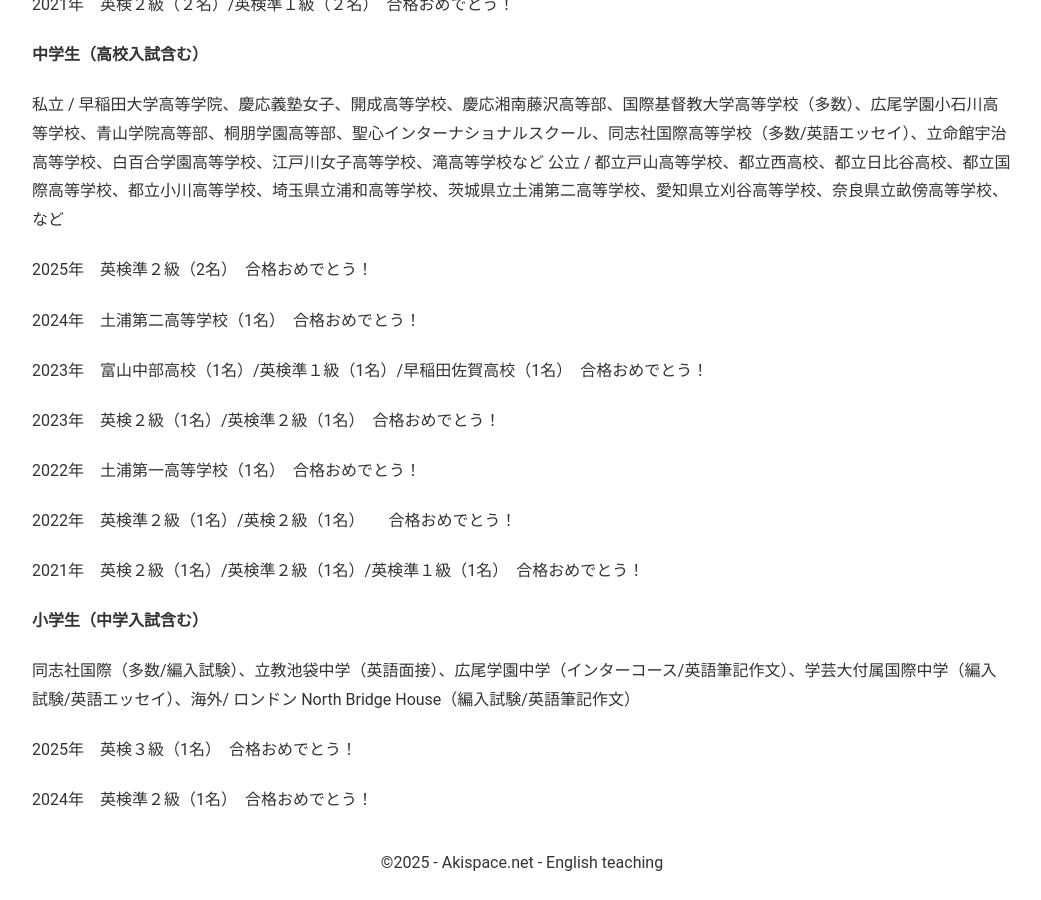
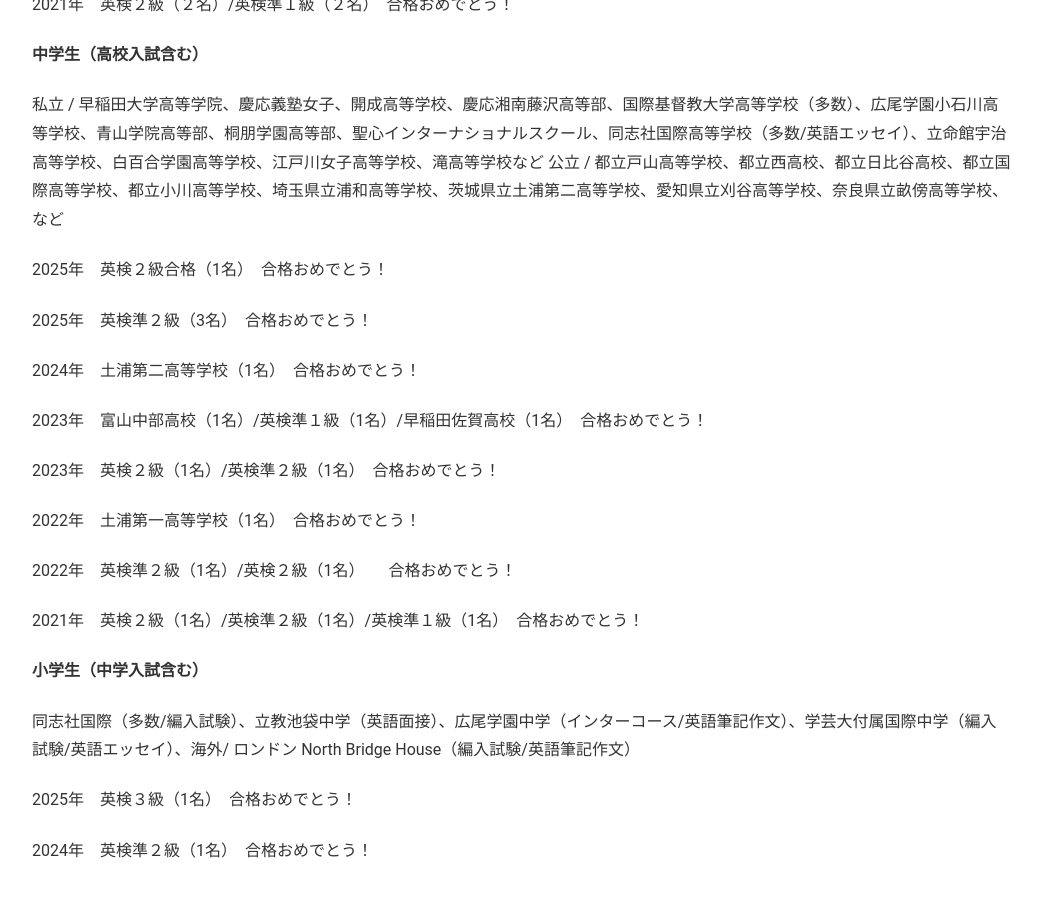
Before and after one commit to phocean/akispace, a Jekyll site: the page built from exam_results.md, in a window 1280 px wide and 900 px high, scrolled down 1102 px. Shown: the whole window, without its empty margins (118-1159 px from the left). Built offline with Jekyll 4.4.1, drawn with Linux system fonts in a browser that asks for light colours.

Commit message:
Update exam_results.md

```diff
--- a/exam_results.md
+++ b/exam_results.md
@@ -42,7 +42,9 @@
 
 私立 / 早稲田大学高等学院、慶応義塾女子、開成高等学校、慶応湘南藤沢高等部、国際基督教大学高等学校（多数）、広尾学園小石川高等学校、青山学院高等部、桐朋学園高等部、聖心インターナショナルスクール、同志社国際高等学校（多数/英語エッセイ）、立命館宇治高等学校、白百合学園高等学校、江戸川女子高等学校、滝高等学校など   公立 / 都立戸山高等学校、都立西高校、都立日比谷高校、都立国際高等学校、都立小川高等学校、埼玉県立浦和高等学校、茨城県立土浦第二高等学校、愛知県立刈谷高等学校、奈良県立畝傍高等学校、など
 
-2025年　英検準２級（2名）　合格おめでとう！
+2025年　英検２級合格（1名）　合格おめでとう！
+
+2025年　英検準２級（3名）　合格おめでとう！
 
 2024年　土浦第二高等学校（1名）　合格おめでとう！
 
```
